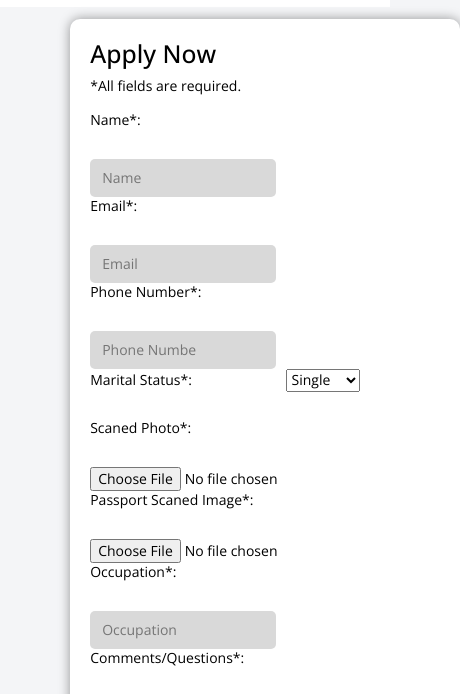
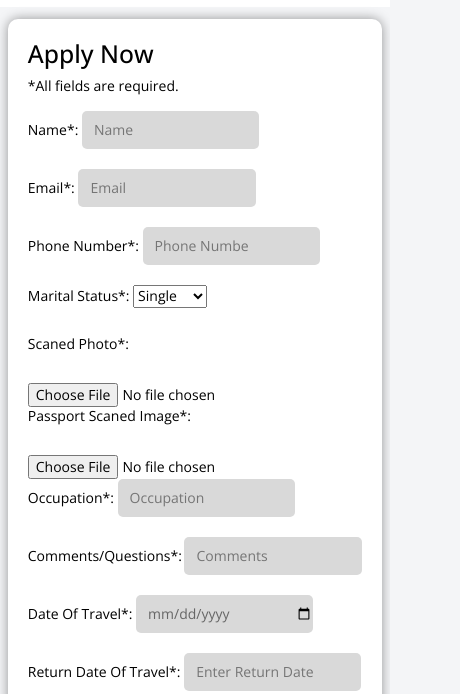
Before and after one commit to sharmajitendra7/Dubaivisas, a plain HTML site: page modal.html in a window 390 px wide. Shown: the part 96-790 px from the top of the page, 460 px wide, since content can reach past the window. Drawn offline with nearby package versions, Linux system fonts and the light colour scheme.

Commit message:
change class

```diff
--- a/css/style.css
+++ b/css/style.css
@@ -816,4 +816,44 @@ td {
     height: 100%;
     width: 100%;
   }
+  .popup{
+    width: 96%;
+    margin: 3% 0 3% 2%;
+  }
+  .form1 label{
+    margin-right: 0px;
+  }
+  .form2 label{
+    margin-right: 0px;
+  }
+  .form3 label{
+    margin-right: 0px;
+  }
+  .form4 label{
+    margin-right: 0px;
+  }
+  .form1 label{
+    margin-right: 0px;
+  }
+  .form5 label{
+    margin-right: 0px;
+  }
+  .form6 label{
+    margin-right: 0px;
+  }
+  .form7 label{
+    margin-right: 0px;
+  }
+  .form8 label{
+    margin-right: -1px;
+  }
+  .form9 label{
+    margin-right: 0px;
+  }
+  .form10 label{
+    margin-right: 0px;
+  }
+  .submit-btn {
+    padding: 12px 18px;
+  }
 }
```
